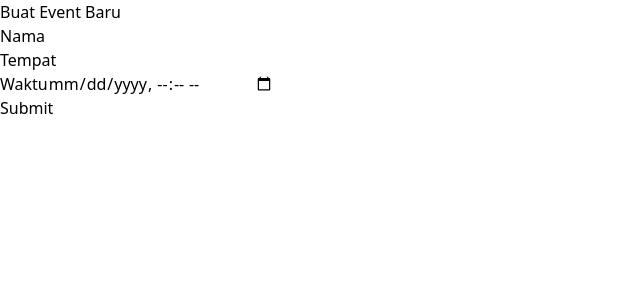
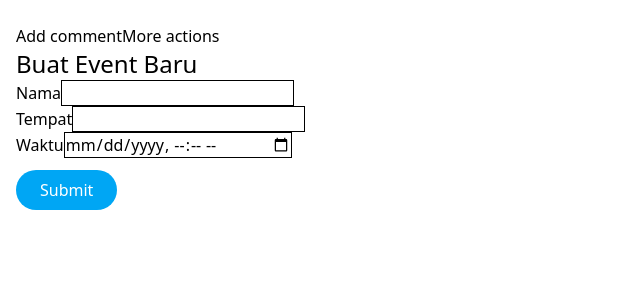
Before and after one commit to vidya3155/hotel, a Vue app: page /hotel in a window 1280 px wide. Shown: the top 300 px of the page, without its empty margins (0-640 px from the left). Built offline with nearby package versions, Linux system fonts and the light colour scheme; the HTML template or start-up script is replaced by a standard one.

Commit message:
tailwind css

```diff
--- a/src/views/CreateHotelView.vue
+++ b/src/views/CreateHotelView.vue
@@ -27,23 +27,25 @@ const saveData = async () => {
 
 
 <template>
-    <h1>Buat Event Baru</h1>
+    <div class="container px-4 py-6 mx-auto">Add commentMore actions
+        <h1 class="text-lg sm:text-2xl">Buat Event Baru</h1>
         <form @submit.prevent="saveData">
-        <div>
+            <div class="w-full">
                 <label>Nama</label>
-            <input type="text" v-model="name">
+                <input type="text" v-model="name" class="border">
             </div>
             <div>
                 <label>Tempat</label>
-            <input type="text" v-model="place">
+                <input type="text" v-model="place" class="border">
             </div>
             <div>
                 <label>Waktu</label>
-            <input type="datetime-local" v-model="time">
+                <input type="datetime-local" v-model="time" class="border">
             </div>
 
-        <div>
-            <input type="submit">
+            <div class="mt-3">
+                <input type="submit" class="rounded-full text-white bg-sky-500 py-2 px-6 hover:bg-sky-800 hover:cursor-pointer">
             </div>
         </form>
+    </div>
 </template>
```
Lines whose indentation alone changed are shown as unchanged.
